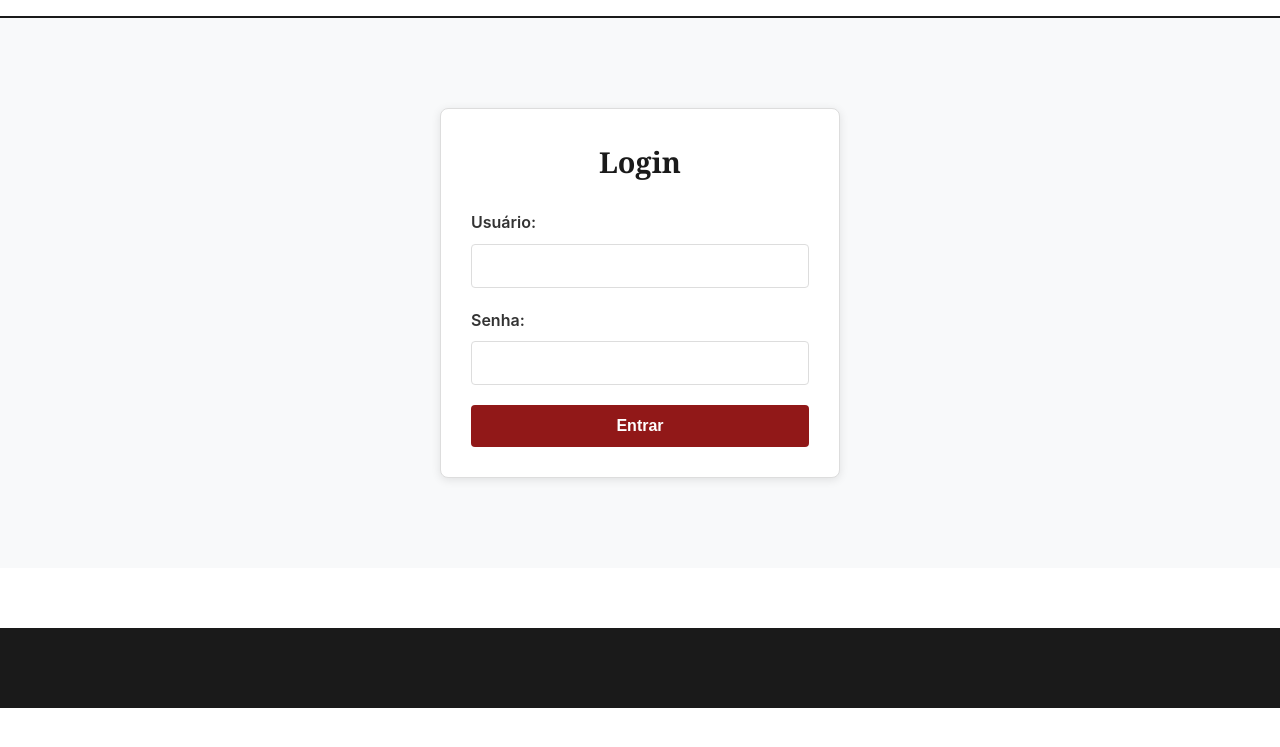
After one commit to ArthurOliveiraFurieri/jornalDoCommercio-Projetos2, a Django app: page /accounts/login/ in a window 1280 px wide. The commit adds this page. Shown: the top 747 px of the page. Run offline with Django 5.2, Linux system fonts and the light colour scheme.

Commit message:
login/cadastro no comentario

```diff
--- a/jornalDoCommercio/urls.py
+++ b/jornalDoCommercio/urls.py
@@ -1,10 +1,7 @@
 from django.contrib import admin
 from django.urls import path, include
-from django.contrib.auth import views as auth_views
 
 urlpatterns = [
     path('admin/', admin.site.urls),
     path('', include('jornal_app.urls')),  # ← ASSIM ESTAVA FUNCIONANDO
-    path('accounts/login/', auth_views.LoginView.as_view(), name='login'),
-    path('accounts/logout/', auth_views.LogoutView.as_view(), name='logout'),
 ]
--- a/jornal_app/urls.py
+++ b/jornal_app/urls.py
@@ -1,6 +1,6 @@
 from django.urls import path
 from . import views
-
+from django.contrib.auth import views as auth_views
 
 app_name = 'jornal_app'
 
@@ -15,7 +15,6 @@ urlpatterns = [
     path('feed/', views.MaisNoticiasView.as_view(), name='noticia_feed'),
     path('comentario/<int:pk>/excluir/', views.comentario_delete.as_view(), name='comentario_delete'),
 
-
     # ✅ URLs para API
     path('importar-noticias/', views.importar_noticias, name='importar_noticias'),
     path('criar-categorias-api/', views.criar_categorias_api, name='criar_categorias_api'),
@@ -23,4 +22,12 @@ urlpatterns = [
     # ✅ URLs PARA RESET (USE APENAS ESTAS)
     path('reset-total/', views.reset_total, name='reset_total'),
     path('criar-categorias-definitivas/', views.criar_categorias_definitivas, name='criar_categorias_definitivas'),
+
+    # ✅ URLs DE AUTENTICAÇÃO - CORRIGIDAS
+    path('accounts/login/', auth_views.LoginView.as_view(
+        template_name='registration/login.html'  # ← CORRIGIDO: usa o template que já existe
+    ), name='login'),
+    path('accounts/logout/', auth_views.LogoutView.as_view(next_page='/'), name='logout'),
+    path('accounts/register/', views.register, name='register'),
+    path('accounts/profile/', views.profile, name='profile'),
 ]
--- a/static/css/style.css
+++ b/static/css/style.css
@@ -501,3 +501,90 @@ body {
         margin-left: 8px;
     }
 }
+
+/* ===== LOGIN STYLES ===== */
+.login-container {
+    max-width: 400px;
+    margin: 50px auto;
+    padding: 30px;
+    border: 1px solid #ddd;
+    border-radius: 8px;
+    background: white;
+    box-shadow: 0 2px 10px rgba(0,0,0,0.1);
+}
+
+.login-container h2 {
+    font-family: 'Georgia', serif;
+    color: #1a1a1a;
+    text-align: center;
+    margin-bottom: 25px;
+    font-size: 1.8rem;
+}
+
+.form-group {
+    margin-bottom: 20px;
+}
+
+.form-group label {
+    display: block;
+    margin-bottom: 8px;
+    font-weight: 600;
+    color: #333;
+}
+
+.form-group input {
+    width: 100%;
+    padding: 12px;
+    border: 1px solid #ddd;
+    border-radius: 4px;
+    font-size: 1rem;
+    transition: border-color 0.3s ease;
+}
+
+.form-group input:focus {
+    outline: none;
+    border-color: #911818;
+    box-shadow: 0 0 0 2px rgba(145, 24, 24, 0.1);
+}
+
+.btn-primary {
+    width: 100%;
+    padding: 12px;
+    background: #911818;
+    color: white;
+    border: none;
+    border-radius: 4px;
+    font-size: 1rem;
+    font-weight: 600;
+    cursor: pointer;
+    transition: background-color 0.3s ease;
+}
+
+.btn-primary:hover {
+    background: #7a1414;
+}
+
+.alert {
+    padding: 12px;
+    margin-bottom: 20px;
+    border-radius: 4px;
+    text-align: center;
+}
+
+.alert-error {
+    background: #f8d7da;
+    color: #721c24;
+    border: 1px solid #f5c6cb;
+}
+
+.alert-warning {
+    background: #fff3cd;
+    color: #856404;
+    border: 1px solid #ffeaa7;
+}
+
+.alert-info {
+    background: #d1ecf1;
+    color: #0c5460;
+    border: 1px solid #bee5eb;
+}
--- /dev/null
+++ b/templates/base.html
@@ -0,0 +1,31 @@
+<!DOCTYPE html>
+<html lang="pt-br">
+<head>
+    <meta charset="UTF-8">
+    <meta name="viewport" content="width=device-width, initial-scale=1.0">
+    <title>{% block title %}Jornal do Comércio{% endblock %}</title>
+    {% load static %}
+    <link rel="stylesheet" href="{% static 'css/style.css' %}">
+</head>
+<body>
+    <!-- Seu header com logo, navegação, etc. -->
+    <header class="header">
+        <div class="header-top">
+            <div class="container">
+                <!-- Seu conteúdo do header -->
+            </div>
+        </div>
+    </header>
+
+    <main class="main-content">
+        {% block content %}
+        {% endblock %}
+    </main>
+
+    <footer class="footer">
+        <!-- Seu footer -->
+    </footer>
+
+    <script src="{% static 'js/main.js' %}"></script>
+</body>
+</html>
--- /dev/null
+++ b/templates/registration/login.html
@@ -0,0 +1,32 @@
+{% extends "base.html" %}
+
+{% block title %}Login - Jornal do Comércio{% endblock %}
+
+{% block content %}
+<div class="login-container">
+    <h2>Login</h2>
+
+    {% if form.errors %}
+    <div class="alert alert-error">
+        Seu usuário e senha não coincidem. Por favor, tente novamente.
+    </div>
+    {% endif %}
+
+    <form method="post">
+        {% csrf_token %}
+
+        <div class="form-group">
+            <label for="id_username">Usuário:</label>
+            <input type="text" name="username" id="id_username" required>
+        </div>
+
+        <div class="form-group">
+            <label for="id_password">Senha:</label>
+            <input type="password" name="password" id="id_password" required>
+        </div>
+
+        <button type="submit" class="btn btn-primary">Entrar</button>
+        <input type="hidden" name="next" value="{{ next }}">
+    </form>
+</div>
+{% endblock %}
```
Also changed, not shown: jornalDoCommercio/settings.py (+12 -31 lines), jornal_app/templates/jornal_app/register.html (added, +61 -0 lines), jornal_app/views.py (+27 -0 lines), db.sqlite3.
